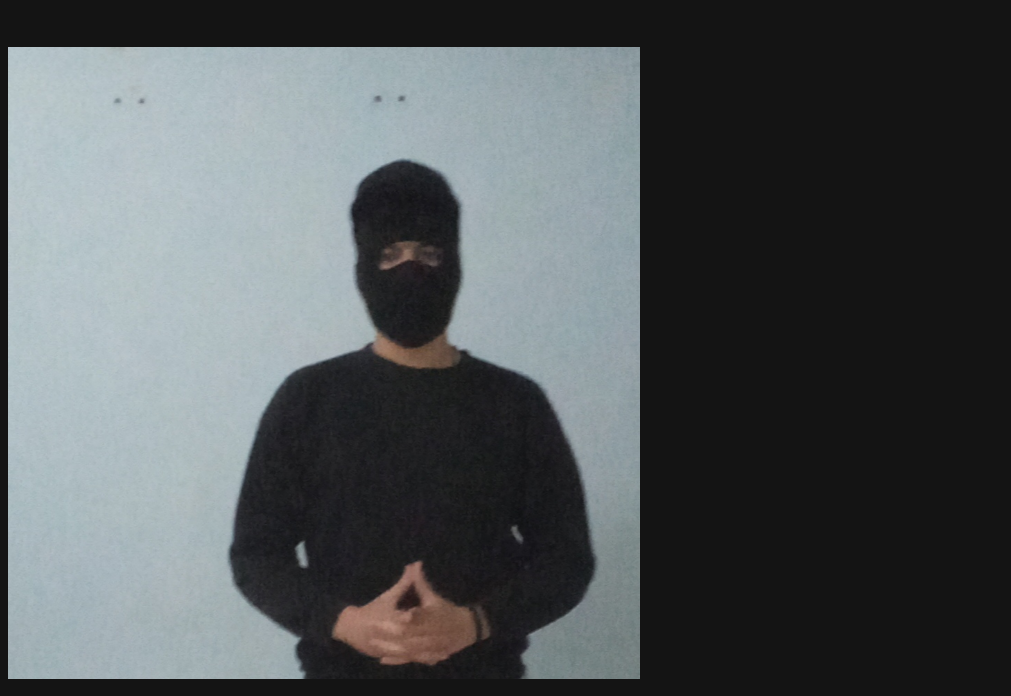
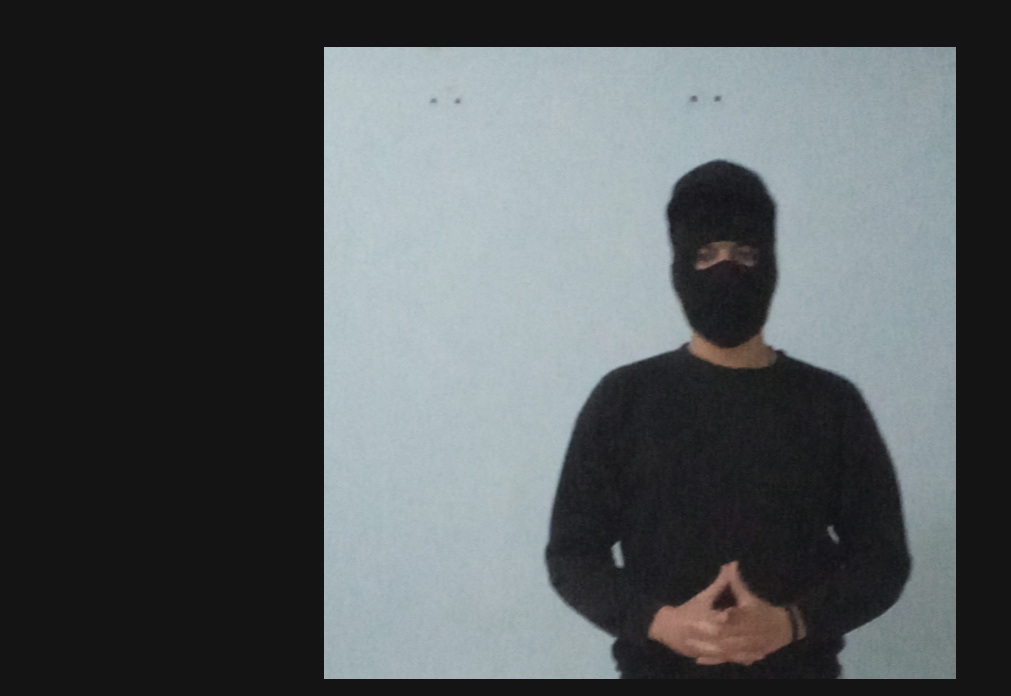
Before and after one commit to dimostheenis/cuh, a plain HTML site: page index.html in a window 1280 px wide. Shown: the part 104-800 px from the top of the page, without its empty margins (0-1011 px from the left). Drawn offline with Linux system fonts and the light colour scheme.

Commit message:
Update index.html

```diff
--- a/index.html
+++ b/index.html
@@ -5,6 +5,12 @@
         <link rel="icon" href="/favicon.ico">
         <style type="text/css">
             @font-face { font-family: Teko; font-weight:medium; src: url('Teko-Medium.ttf');}
+            .center {
+              display: block;
+              margin-left: auto;
+              margin-right: auto;
+              width: 50%;
+            }
             </style>
     </head>
     <body style="background-color:#141414;">
```
